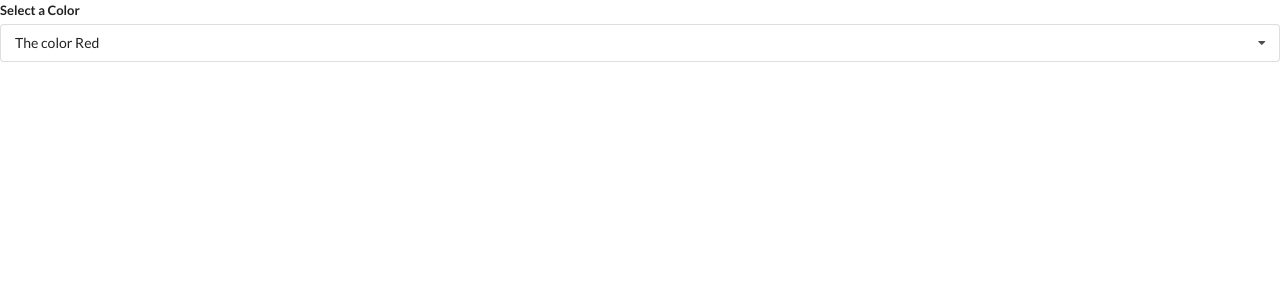
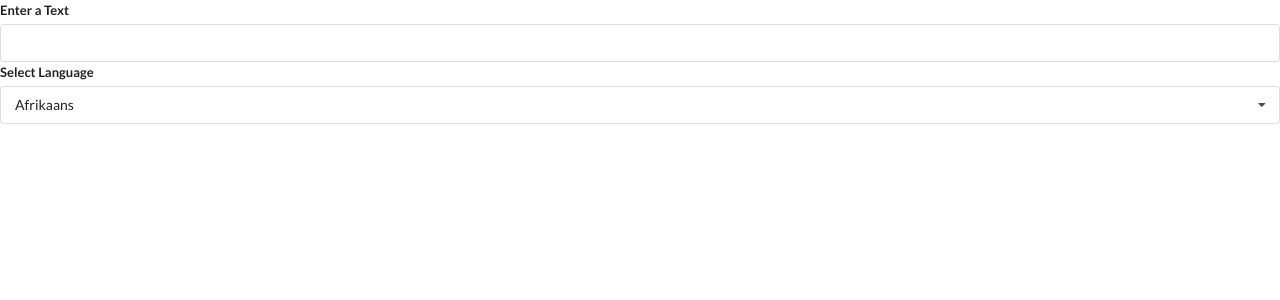
Before and after one commit to llsteve20/widgets, a React (Create React App) app: page / in a window 1280 px wide. Shown: the top 300 px of the page. Built offline with nearby package versions, Linux system fonts and the light colour scheme.

Commit message:
Started Language Translation

```diff
--- a/src/App.js
+++ b/src/App.js
@@ -2,6 +2,7 @@
 import Accordion from "./component/Accordion";
 import Search from "./component/Search";
 import Dropdown from "./component/Dropdown";
+import Translate from "./component/Translate";
 
 const items = [
     {
@@ -35,13 +36,23 @@
 
 
 export default () => {
-    const [selected, setSelected] = useState(options[0]);
+    // const [selected, setSelected] = useState(options[0]);
+    // const [showDropdown, setShowDropdown] = useState(true);
+
+    // return (
+    //     <div>
+    //         <button onClick={() => setShowDropdown(!showDropdown)}>Toggle Dropdown</button>
+    //        { showDropdown?
+    //        <Dropdown selected ={selected}
+    //         onSelectedChange = {setSelected}
+    //         options = {options} /> : null
+    //         }
+    //     </div>
+    // );
 
     return (
         <div>
-            <Dropdown selected ={selected}
-            onSelectedChange = {setSelected}
-            options = {options} />
+            <Translate />
         </div>
     )
 };
--- a/src/component/Dropdown.js
+++ b/src/component/Dropdown.js
@@ -1,7 +1,39 @@
-import React, { useState } from "react";
+import React, { useState, useEffect, useRef } from "react";
 
-const Dropdown = ({options, selected, onSelectedChange}) => {
+const Dropdown = ({options, selected, onSelectedChange, label}) => {
     const [open, setOpen] = useState(false);
+    const ref = useRef();
+
+    useEffect(() => {
+        const onBodyClick =  (event) => {
+            if(ref.current.contains(event.target)){
+                return;
+            }
+            setOpen(false);
+          };
+          document.body.addEventListener('click', onBodyClick);
+
+          return () => {
+            document.body.removeEventListener('click', onBodyClick);
+          };
+
+      }, []);
+
+    // useEffect(() => {
+    //     const onBodyClick = (event) => {
+    //       if (ref.current.contains(event.target)) {
+    //         return;
+    //       }
+    //       setOpen(false);
+    //     };
+    //     document.body.addEventListener("click", onBodyClick, { capture: true });
+
+    //     return () => {
+    //       document.body.removeEventListener("click", onBodyClick, {
+    //         capture: true,
+    //       });
+    //     };
+    //   }, []);
 
     const renderedOptions = options.map((option)=>{
         if(option.value === selected.value){
@@ -14,15 +46,16 @@
             onClick={()=>onSelectedChange(option)}
             >
                 {option.label}
+
             </div>
         )
     });
 
 
     return (
-        <div className="ui form">
+        <div ref = {ref} className="ui form">
             <div className="field">
-                <label className="label">Select a Color</label>
+                <label className="label">{label}</label>
                 <div
                 onClick={() => setOpen(!open)}
                 className= {`ui selection dropdown ${open? 'visible active': ''}`}
@@ -34,6 +67,7 @@
                     </div>
                 </div>
             </div>
+            {/* <p style = {{color: selected.value}} >This text is {selected.value} </p> */}
         </div>
     )
 };
--- /dev/null
+++ b/src/component/Translate.js
@@ -0,0 +1,42 @@
+import React, {useState} from "react";
+import Dropdown from "./Dropdown";
+
+
+const options = [
+    {
+        label: 'Afrikaans',
+        value: 'af'
+    },
+    {
+        label: 'Arabic',
+        value: 'ar'
+    },
+    {
+        label: 'Hindi',
+        value: 'hi'
+    },
+];
+
+const Translate = () => {
+    const [language, setLanguage] = useState(options[0]);
+    const [text, setText] = useState('');
+
+    return (
+        <div>
+            <div className="ui form">
+                <div className="field">
+                    <label>Enter a Text</label>
+                    <input value={text} onChange={e => setText(e.target.value)} />
+                </div>
+            </div>
+            <Dropdown
+            options={options}
+            selected= {language}
+            onSelectedChange = {setLanguage}
+            label = 'Select Language'
+            />
+        </div>
+    )
+}
+
+export default Translate;
```
